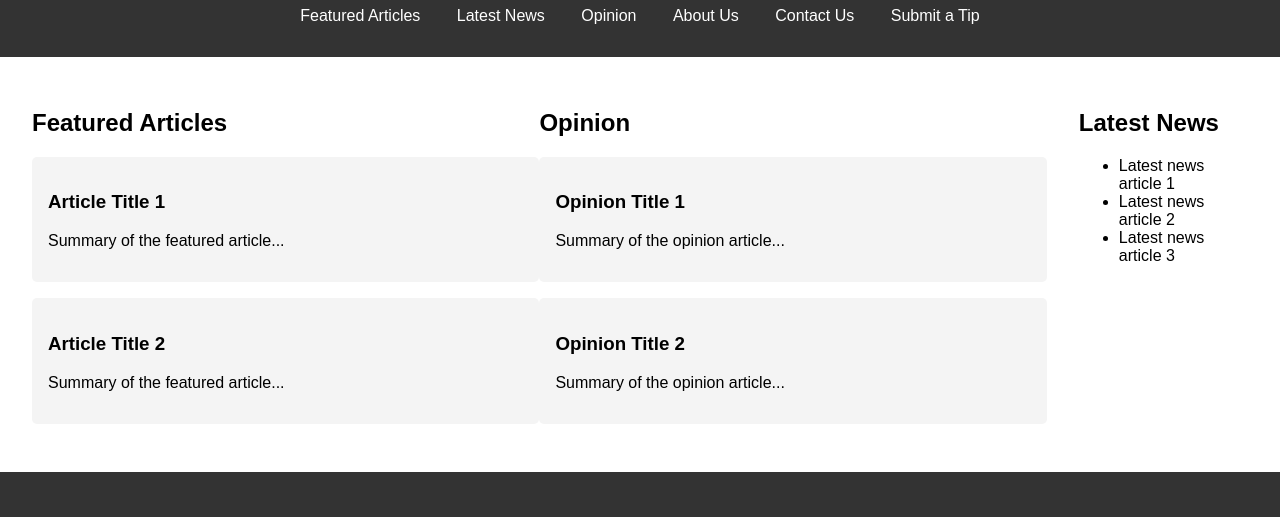
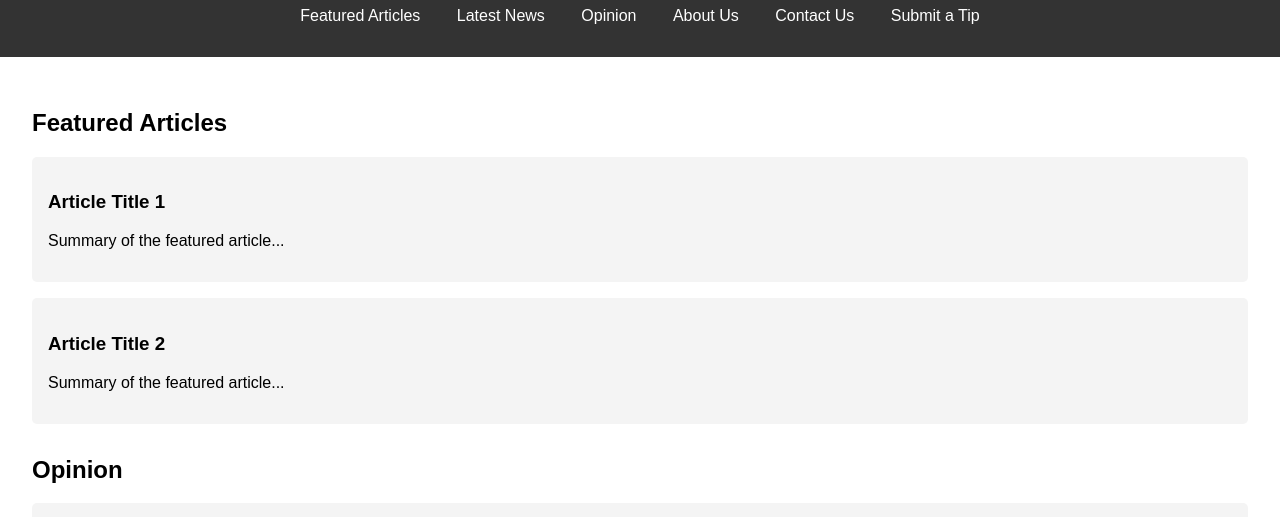
Before and after one commit to DaysQureshi/The-Orange-Post-international-experimental-, a plain HTML site: page index.html in a window 1280 px wide. Shown: the part 89-606 px from the top of the page. Drawn offline with Linux system fonts and the light colour scheme; a script that the page names is missing.

Commit message:
Update styles.css

```diff
--- a/styles.css
+++ b/styles.css
@@ -27,18 +27,15 @@ header nav ul li a {
 }
 
 main {
-    display: flex;
-    justify-content: space-between;
     padding: 2rem;
 }
 
 #featured, #opinion {
-    flex: 3;
+    margin-bottom: 2rem;
 }
 
 #latest {
-    flex: 1;
-    margin-left: 2rem;
+    margin-bottom: 2rem;
 }
 
 .article {
```
